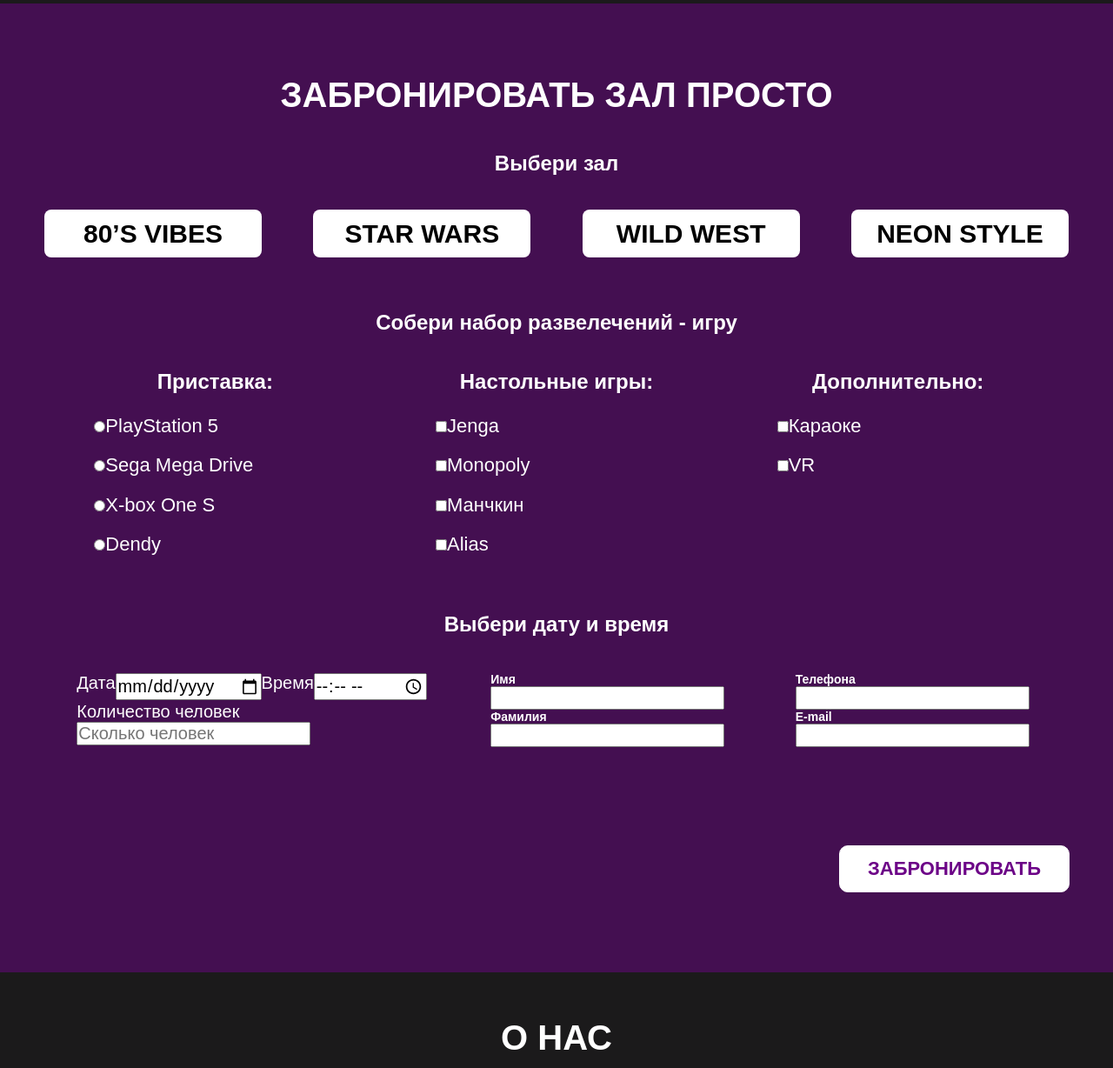
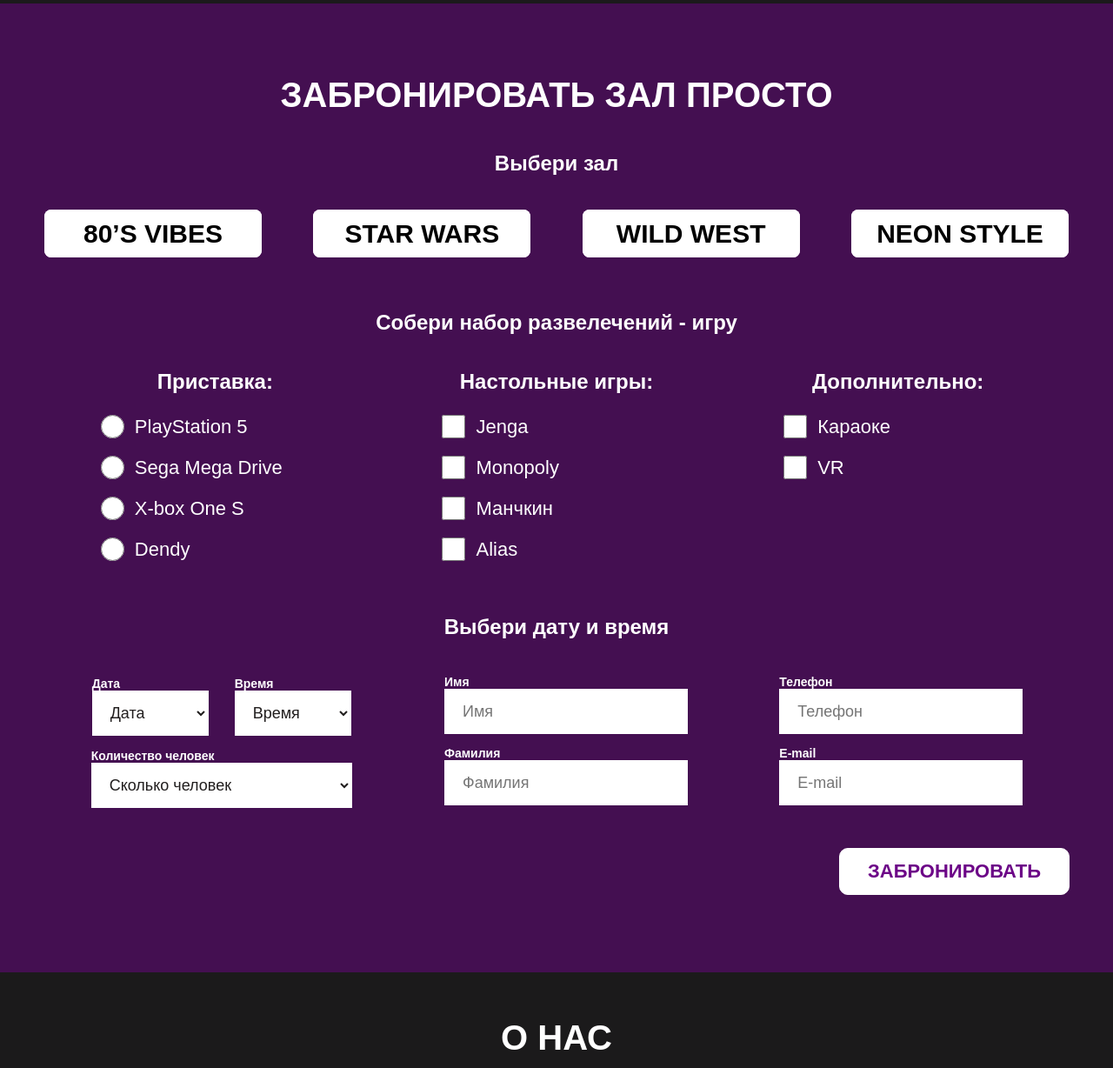
Before and after one commit to mindfling/mindfling.github.io, a PHP site: page / in a window 1280 px wide. Shown: the part 2631-3859 px from the top of the page at 87% size. Run offline with PHP 8.4, Linux system fonts and the light colour scheme; some web fonts are replaced.

Commit message:
feat module03lesson01 GameOver Flex m03l01 fix form

```diff
--- a/alias.txt
+++ b/alias.txt
@@ -1,5 +1,8 @@
+alias ..='cd ..'
+alias ...='cd ../..'
 alias a='alias'
 alias add='git add .'
+alias aliasave='a > alias.txt'
 alias aliaslist='alias > alias.txt'
 alias l='ls -lash'
 alias ll='ls -l'
--- a/game_over_flex/index.html
+++ b/game_over_flex/index.html
@@ -11,19 +11,6 @@
 
   <!-- загружаем стили -->
   <link rel="stylesheet" href="style/style.css">
-  <!-- <link rel="stylesheet" href="style/style.css"> -->
-  <!-- <link rel="stylesheet" href="style/button.css"> -->
-  <!-- <link rel="stylesheet" href="style/header/header.css"> -->
-  <!-- <link rel="stylesheet" href="style/header/navigation.css"> -->
-  <!-- <link rel="stylesheet" href="style/banner/banner.css"> -->
-  <!-- <link rel="stylesheet" href="style/features/features.css"> -->
-  <!-- <link rel="stylesheet" href="style/booking/booking.css"> -->
-  <!-- <link rel="stylesheet" href="style/about/about.css"> -->
-  <!-- <link rel="stylesheet" href="style/feedback/feedback.css"> -->
-  <!-- <link rel="stylesheet" href="style/faq/faq.css"> -->
-  <!-- <link rel="stylesheet" href="style/contacts/contacts.css"> -->
-  <!-- <link rel="stylesheet" href="style/contacts/social.css"> -->
-  <!-- <link rel="stylesheet" href="style/footer/footer.css"> -->
 
   <!-- фавиконка -->
   <link rel="icon" type="image/svg+xml" href="icon/favicon.svg" />
@@ -136,7 +123,7 @@
 
 
   <!-- * HALLS BEGIN -->
-  <section class="halls" id="halls section">
+  <section class="halls" id="halls_section">
     <div class="halls__container container">
       <h2 class="halls__title page__title">Наши залы</h2>
       <ol class="halls__list">
@@ -156,7 +143,7 @@
     <div class="booking__container container">
 
     <h2 class="booking__title page__title">Забронировать Зал Просто</h2>
-    <form class="booking__form" action="https://jsonplaceholder.typicode.com/posts" method="POST" id="booking-form">
+    <form class="booking__form" action="https://jsonplaceholder.typicode.com/posts" method="POST" id="booking_form">
 
 
       <!-- todo booking__hall -->
@@ -164,19 +151,19 @@
         <legend class="booking__legend booking__legend_hall">Выбери зал</legend>
         <label class="booking__radio-label booking__radio-label_hall">
           <input class="booking__radio-select-hall" type="radio" name="select-hall" value="option-80s-vibes" required />
-          <span>80&rsquo;s vibes</span>
+          <span class="booking__text-select-hall">80&rsquo;s vibes</span>
         </label>
         <label class="booking__radio-label booking__radio-label_hall">
           <input class="booking__radio-select-hall" type="radio" name="select-hall" value="option-star-wars" required />
-          <span>Star wars</span>
+          <span class="booking__text-select-hall">Star wars</span>
         </label>
         <label class="booking__radio-label booking__radio-label_hall">
           <input class="booking__radio-select-hall" type="radio" name="select-hall" value="option-wild-west" required />
-          <span>Wild west</span>
+          <span class="booking__text-select-hall">Wild west</span>
         </label>
         <label class="booking__radio-label booking__radio-label_hall">
           <input class="booking__radio-select-hall" type="radio" name="select-hall" value="option-neon-style" required />
-          <span>Neon style</span>
+          <span class="booking__text-select-hall">Neon style</span>
         </label>
       </fieldset>
 
@@ -186,25 +173,54 @@
 
         <fieldset class="booking__fieldset booking__fieldset_vertical booking__video-game" aria-required="true">
           <legend class="booking__legend">Приставка:</legend>
-          <label><input type="radio" name="video-game" value="video-play-station-5" required/>PlayStation 5</label>
-          <label><input type="radio" name="video-game" value="video-sega-mega-drive" required/>Sega Mega Drive</label>
-          <label><input type="radio" name="video-game" value="video-x-box-one-s" required/>X-box One S</label>
-          <label><input type="radio" name="video-game" value="video-dendy" required/>Dendy</label>
+          <label class="booking__game-label">
+            <input class="booking__radio-video-game" type="radio" name="video-game" value="video-play-station-5" required/>
+            PlayStation 5
+          </label>
+          <label class="booking__game-label">
+            <input class="booking__radio-video-game" type="radio" name="video-game" value="video-sega-mega-drive" required/>
+            Sega Mega Drive
+          </label>
+          <label class="booking__game-label">
+            <input class="booking__radio-video-game" type="radio" name="video-game" value="video-x-box-one-s" required/>
+            X-box One S
+          </label>
+          <label class="booking__game-label">
+            <input class="booking__radio-video-game" type="radio" name="video-game" value="video-dendy" required/>
+            Dendy
+          </label>
         </fieldset>
 
         <fieldset class="booking__fieldset booking__fieldset_vertical booking__desktop-game" aria-required="true">
-          <!-- check this field required with js -->
           <legend class="booking__legend">Настольные игры:</legend>
-          <label><input type="checkbox" name="table-game" value="table-Jenga" />Jenga</label>
-          <label><input type="checkbox" name="table-game" value="table-Monopoly" />Monopoly</label>
-          <label><input type="checkbox" name="table-game" value="table-Munchkin" />Манчкин</label>
-          <label><input type="checkbox" name="table-game" value="table-Alias" />Alias</label>
+          <label class="booking__game-label">
+            <input class="booking__checkbox-table-game" type="checkbox" name="table-game" value="table-Jenga" />
+            Jenga
+          </label>
+          <label class="booking__game-label">
+            <input class="booking__checkbox-table-game" type="checkbox" name="table-game" value="table-Monopoly" />
+            Monopoly
+          </label>
+          <label class="booking__game-label">
+            <input class="booking__checkbox-table-game" type="checkbox" name="table-game" value="table-Munchkin" />
+            Манчкин
+          </label>
+          <label class="booking__game-label">
+            <input class="booking__checkbox-table-game" type="checkbox" name="table-game" value="table-Alias" />
+            Alias
+          </label>
         </fieldset>
 
-        <fieldset class="booking__fieldset booking__fieldset_vertical booking__additional-game" aria-required="true">
+        <fieldset class="booking__fieldset booking__fieldset_vertical booking__optional-game" aria-required="true">
           <legend class="booking__legend">Дополнительно:</legend>
-          <label><input type="checkbox" name="optional" value="optional-karaoke" />Караоке</label>
-          <label><input type="checkbox" name="optional" value="optional-vr" />VR</label>
+          <label class="booking__game-label">
+            <input class="booking__checkbox-optional-game" type="checkbox" name="optional" value="optional-karaoke" />
+            Караоке
+          </label>
+          <label class="booking__game-label">
+            <input class="booking__checkbox-optional-game" type="checkbox" name="optional" value="optional-vr" />
+            VR
+          </label>
         </fieldset>
       </fieldset>
 
@@ -214,37 +230,67 @@
 
         <!-- todo date time people_amount -->
         <fieldset class="booking__template booking__fieldset booking__fieldset_vertical">
-          <fieldset class="booking__fieldset booking__fieldset_horizontal">
-            <label for="booking-choose-date">Дата</label>
-            <input type="date" name="choose-date" id="booking-choose-date" placeholder="Дата" required />
+          <fieldset class="booking__fieldset booking__fieldset_horizontal booking__fieldset_date-time">
+            <fieldset class="booking__fieldset booking__fieldset_vertical">
+              <label class="booking__label" for="booking-choose-date">Дата</label>
+              <!-- <input type="date" name="choose-date" id="booking_choose-date" placeholder="Дата" required /> -->
+              <select class="booking__select booking__select_date" name="choose-date" id="booking_choose-date" >
+                <option class="booking__option-date" value="0">Дата</option>
+                <option class="booking__option-date" value="01012022">01.01.2022</option>
+                <option class="booking__option-date" value="02012022">02.01.2022</option>
+                <option class="booking__option-date" value="03012022">03.01.2022</option>
+                <option class="booking__option-date" value="04012022">04.01.2022</option>
+                <option class="booking__option-date" value="05012022">05.01.2022</option>
+                <option class="booking__option-date" value="06012022">06.01.2022</option>
+                <option class="booking__option-date" value="07012022">07.01.2022</option>
+              </select>
+            </fieldset>
+            <fieldset class="booking__fieldset booking__fieldset_vertical">
+              <label class="booking__label" for="booking-choose-time">Время</label>
+              <!-- <input type="time" name="choose-time" id="booking_choose-time" placeholder="Время" required /> -->
+              <select class="booking__select booking__select_time" name="choose-time" id="booking_choose-time" required>
+                <option class="booking__option-date" value="0">Время</option>
+                <option class="booking__option-date" value="1">10:00</option>
+                <option class="booking__option-date" value="2">11:00</option>
+                <option class="booking__option-date" value="3">12:00</option>
+                <option class="booking__option-date" value="4">13:00</option>
+              </select>
+            </fieldset>
+          </fieldset>
 
-            <label for="booking-choose-time">Время</label>
-            <input type="time" name="choose-time" id="booking-choose-time" placeholder="Время" required />
-          </fieldset>
           <fieldset class="booking__fieldset booking__fieldset_vertical">
-            <label for="booking-people-amount">Количество человек</label>
-            <input type="number" name="people-amount" id="booking-people-amount" placeholder="Сколько человек" required />
+            <label class="booking__label" for="booking-people-amount">Количество человек</label>
+            <!-- <input type="number" name="people-amount" id="booking_people-amount" placeholder="Сколько человек" required /> -->
+            <select class="booking__select booking__select_people" name="people-amount" id="booking_people-amount" required>
+              <option class="booking__option-people" value="0">Сколько человек</option>
+              <option class="booking__option-people" value="1">one</option>
+              <option class="booking__option-people" value="2">two</option>
+              <option class="booking__option-people" value="3">three</option>
+              <option class="booking__option-people" value="4">many</option>
+            </select>
           </fieldset>
         </fieldset>
 
         <!-- todo name surname -->
         <fieldset class="booking__user booking__fieldset booking__fieldset_vertical">
           <label class="booking__label booking__label_name" for="booking-user-name">Имя</label>
-          <input class="booking__input-name" type="text" name="user-name" id="booking-user-name" required />
+          <input class="booking__input booking__input_name" type="text" name="user-name" id="booking_user-name" placeholder="Имя" required />
 
           <label class="booking__label booking__label_surname" for="booking-user-surname">Фамилия</label>
-          <input class="booking__input-surname" type="text" name="user-surname" id="booking-user-surname" required />
+          <input class="booking__input booking__input_surname" type="text" name="user-surname" id="booking_user-surname" placeholder="Фамилия" required />
         </fieldset>
 
         <!-- todo tel email -->
         <fieldset class="booking__contacts booking__fieldset booking__fieldset_vertical">
-          <label class="booking__label booking__label_tel" for="booking-user-tel">Телефона</label>
-          <input class="booking__input-tel" type="tel" name="user-tel" id="booking-user-tel" required />
+          <label class="booking__label booking__label_tel" for="booking-user-tel">Телефон</label>
+          <input class="booking__input booking__input_tel" type="tel" name="user-tel" id="booking_user-tel" placeholder="Телефон" required/>
 
           <label class="booking__label booking__label_email" for="booking-user-email">E-mail</label>
-          <input class="booking__input-email" type="email" name="user-email" id="booking-user-email" required />
+          <input class="booking__input booking__input_email" type="email" name="user-email" id="booking_user-email" placeholder="E-mail" required />
         </fieldset>
       </fieldset>
+
+      <!-- !DEBUG <div class="booking__tesx"></div> -->
 
       <div class="booking__submit-container">
         <button class="booking__submit-button button button_bg_white" type="submit">Забронировать</button>
@@ -341,7 +387,7 @@
 
 
 <!-- * CONTACTS BEGIN -->
-<section class="contacts" id="contacts section">
+<section class="contacts" id="contacts_section">
   <div class="contacts__container container">
     <h2 class="contacts__title">Контакты</h2>
 
--- a/game_over_flex/style/booking/booking.css
+++ b/game_over_flex/style/booking/booking.css
@@ -25,6 +25,7 @@
 .booking__fieldset_horizontal {
   flex-direction: row;
   justify-content: space-between;
+  width: 100%;
   /* border: 1px solid lawngreen; * ! DEBUG */
 
 }
@@ -57,10 +58,10 @@
 }
 .booking__video-game,
 .booking__desktop-game,
-.booking__additional-game {
+.booking__optional-game {
   display: flex;
   flex-direction: column;
-  flex-basis: 280px;
+  flex-basis: 285px;
   align-items: start;
   justify-content: start;
   row-gap: 20px;
@@ -92,6 +93,7 @@
   display: flex;
   justify-content: center;
   align-items: center;
+  gap: 50px;
   width: 250px;
   height: 55px;
   border-radius: 8px;
@@ -105,6 +107,28 @@
   background: #ffffff;
   color: #000000;
   cursor: pointer;
+}
+
+.booking__text-select-hall {
+  display: flex;
+  justify-content: center;
+  align-items: center;
+  width: 250px;
+  height: 55px;
+  border-radius: 8px;
+  text-transform: uppercase;
+  background: #ffffff;
+  color: #000000;
+  cursor: pointer;
+}
+.booking__text-select-hall:hover {
+  color: #fff;
+  background-color: darkmagenta;
+}
+/* .booking__radio-select-hall:checked + span{ */
+.booking__radio-select-hall:checked + .booking__text-select-hall {
+  color: #fff;
+  background-color: darkmagenta;
 }
 
 .booking__radio-select-hall {
@@ -133,13 +157,30 @@
   line-height: 16px;
   color: #FFFFFF;
 }
-.booking__chill {
+
+
+.booking__game-label {
   display: flex;
-  flex-direction: column;
-  justify-content: space-evenly;
-  align-items: start;
-  height: 200px;
+  gap: 12px;
+  justify-content: start;
+  align-items: center;
+  font-style: normal;
+  font-weight: normal;
+  font-size: 22px;
+  line-height: 25px;
+
+  color: #FFFFFF;
+  padding-left: 10px;
 }
+
+.booking__radio-video-game,
+.booking__checkbox-table-game,
+.booking__checkbox-optional-game {
+  width: 27px;
+  height: 27px;
+}
+
+
 
 .booking__submit-container {
   display: flex;
@@ -147,3 +188,110 @@
   justify-content: end;
   align-items: center;
 }
+
+
+
+
+/*
+.booking__tesx {
+  display: block;
+  position: relative;
+  width: 150px;
+  height: 70px;
+  background: violet;
+  border-radius: 10px;
+  cursor: pointer;
+}
+.booking__tesx::before {
+  display: block;
+  position: absolute;
+  right: 10px;
+  bottom: calc(50% - 20px/2);
+  width: 0px;
+  height: 0px;
+  content: "";
+  background: transparent;
+
+  border: 15px solid transparent;
+  border-top: 20px solid dimgray;
+  border-bottom: 0 solid;
+  transition: all 300ms ease-in-out;
+}
+.booking__tesx:hover::before {
+  border-top-color: black;
+  transform: rotateX(180deg) rotateY(180deg);
+}*/
+
+
+
+
+/* * */
+.booking__select {
+  display: flex;
+  background-color: #fff;
+  border: 1px solid #fff;
+  border-radius: 0;
+  padding: 12px 16px;
+  font-style: normal;
+  font-weight: normal;
+  font-size: 18px;
+  line-height: 28px;
+  color: #211E1E;
+}
+
+.booking__select_date {
+  width: 134px;
+  height: 52px;
+}
+
+.booking__select_time {
+  width: 134px;
+  height: 52px;
+}
+.booking__fieldset_date-time {
+  margin-bottom: 12px;
+}
+.booking__select_people {
+  width: 300px;
+  height: 52px;
+}
+
+
+
+.booking__fieldset {
+  display: flex;
+  /* border: 1px solid violet; */
+}
+.booking__fieldset_date-time {
+  display: flex;
+  justify-content: space-between;
+  align-items: center;
+}
+
+.booking__input {
+  width: 280px;
+  height: 52px;
+  background-color: #fff;
+  border: 1px solid #fff;
+  border-radius: 0;
+  padding: 12px 20px;
+
+  font-style: normal;
+  font-weight: normal;
+  font-size: 18px;
+  line-height: 28px;
+  color: #211E1E;
+}
+
+.booking__input_name {
+  margin-bottom: 14px;
+}
+.booking__input_surname {
+  padding: 12px 20px;
+}
+.booking__input_tel {
+  margin-bottom: 14px;
+}
+.booking__input_email {
+  padding: 12px 20px;
+}
```
Also changed, not shown: game_over_flex/README.md (added), game_over_flex/icon/favicon_black.svg (added), game_over_flex/icon/favicon_white.svg (added), game_over_flex/style/banner/banner.js (added).
